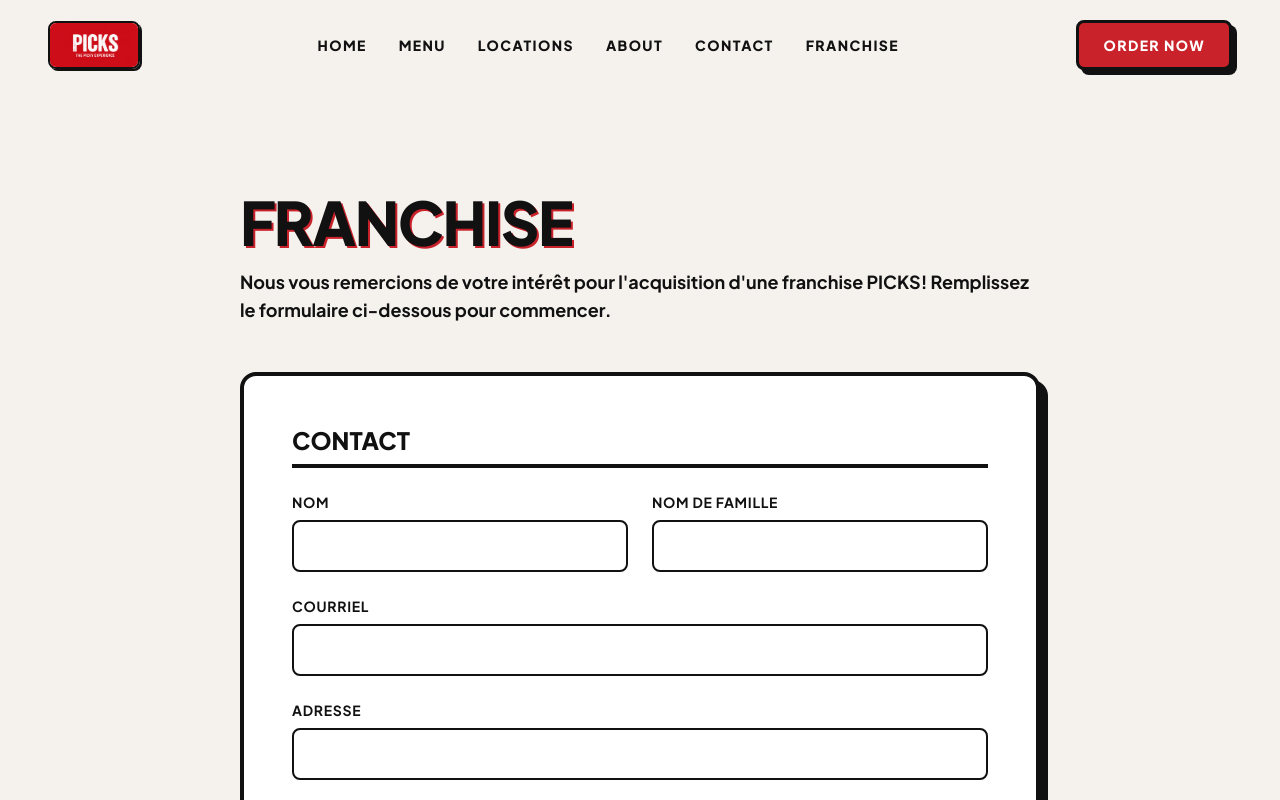
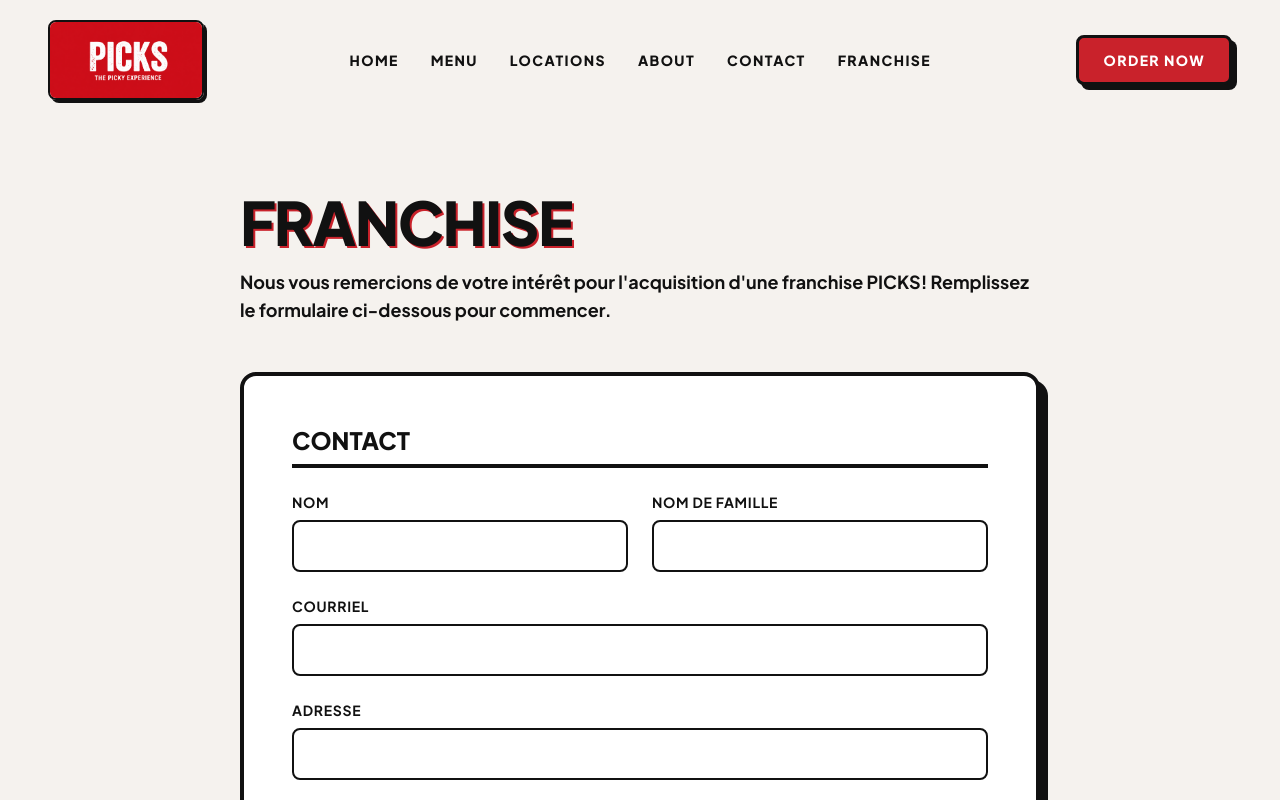
Before and after one commit to daa-ghost/picks, a React (Vite) app: page /#/franchise in a window 1280 px wide. Shown: the top 800 px of the page. Built offline with nearby package versions, Linux system fonts and the light colour scheme.

Commit message:
style: increase logo size and add hover effect

```diff
--- a/src/sections/Navigation.tsx
+++ b/src/sections/Navigation.tsx
@@ -66,7 +66,7 @@ export default function Navigation() {
           <img
             src={`${import.meta.env.BASE_URL}images/img.png`}
             alt="PICKS Logo"
-            className="h-12 w-auto object-contain rounded-md border-2 border-brand-charcoal shadow-[2px_2px_0px_#111111]"
+            className="h-16 md:h-20 w-auto object-contain rounded-[8px] border-2 border-brand-charcoal shadow-[3px_3px_0px_#111111] transition-transform duration-300 group-hover:-translate-y-1"
           />
         </button>
 
```
